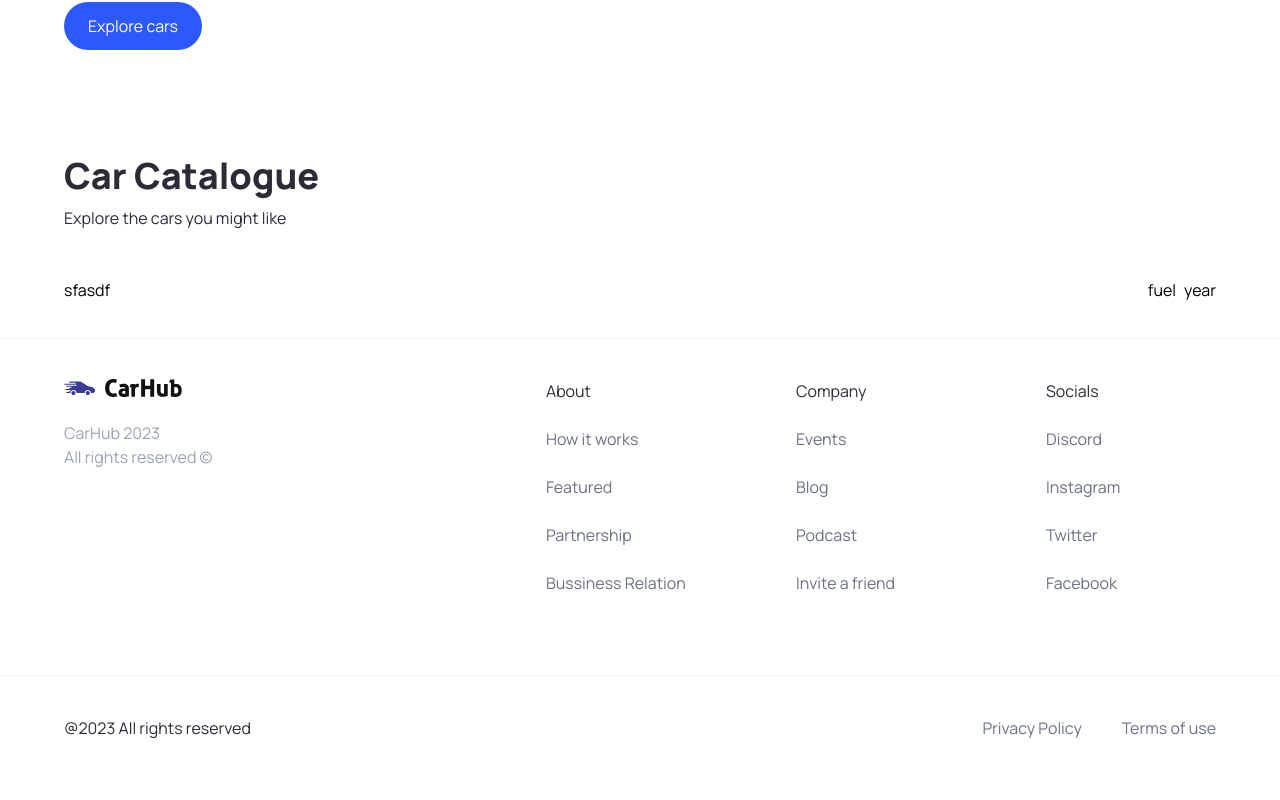
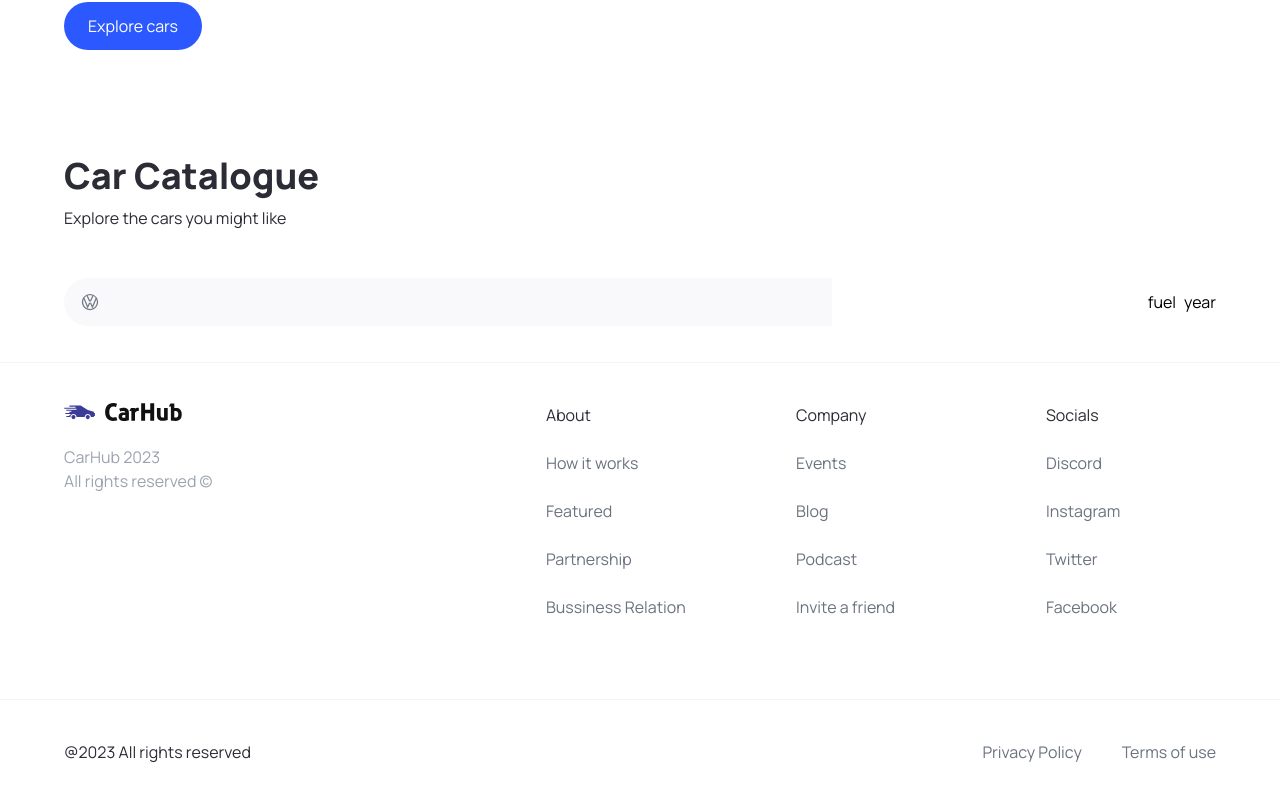
Before and after one commit to mahatsumit5/carshowcase, a Next.js app: page / in a window 1280 px wide. Shown: the part 708-1508 px from the top of the page. Built offline with nearby package versions, Linux system fonts and the light colour scheme.

Commit message:
headless ui

```diff
--- a/components/SearchManufacturer.tsx
+++ b/components/SearchManufacturer.tsx
@@ -1,11 +1,30 @@
+"use client";
 import { SearchManufacturerProps } from "@/types";
 import React from "react";
-
+import Image from "next/image";
+import { Combobox, Transition } from "@headlessui/react";
 const SearchManufacturer = ({
   manufacturer,
   setManufacturer,
 }: SearchManufacturerProps) => {
-  return <div>sfasdf</div>;
+  return (
+    <div className="search-manufacturer">
+      <Combobox>
+        <div className="relative w-full">
+          <Combobox.Button className="absolute top-[14px] ">
+            <Image
+              src="/car-logo.svg"
+              width={20}
+              height={20}
+              alt="car logo"
+              className="ml-4"
+            />
+          </Combobox.Button>
+          <Combobox.Input className="search-manufacturer__input" />
+        </div>
+      </Combobox>
+    </div>
+  );
 };
 
 export default SearchManufacturer;
```
